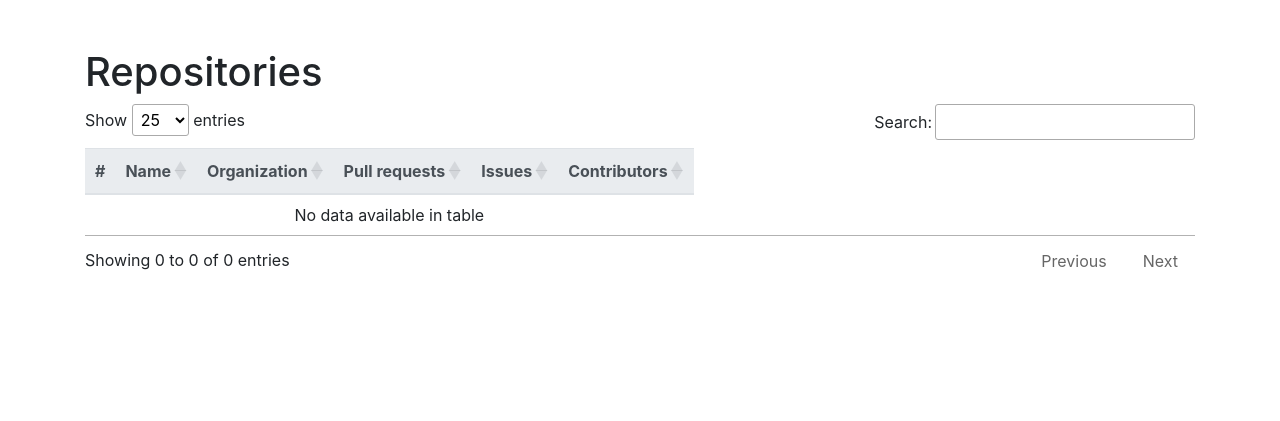
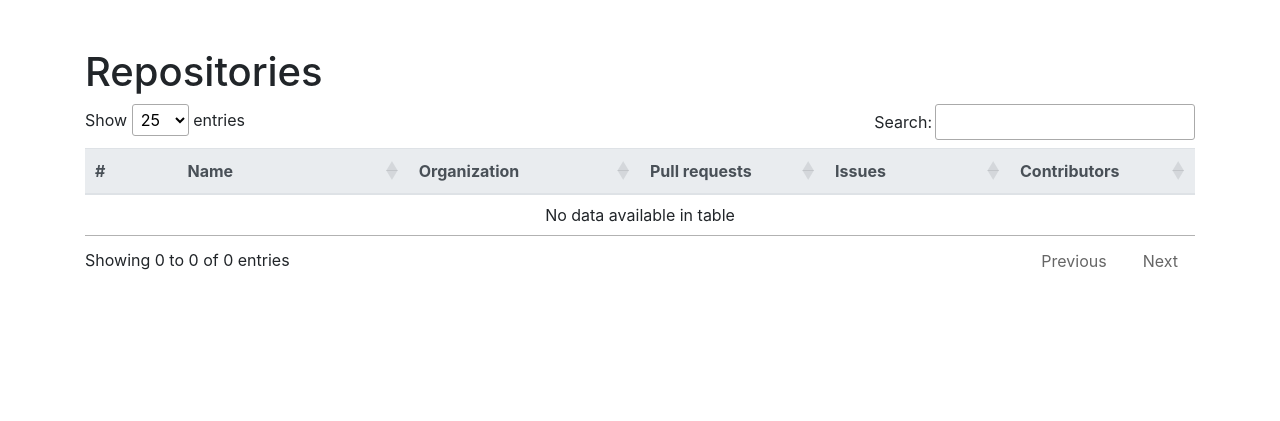
Before and after one commit to Hexlet/hexlet-friends, a Django app: page /repositories/ in a window 1280 px wide. Shown: the part 56-477 px from the top of the page. Run offline with Django 3.2, Linux system fonts and the light colour scheme; data that the repository does not hold is empty; parts of the project's set-up code (start-up, migrations or seed data) failed here and were passed over; some libraries are stand-ins or nearby versions.

Commit message:
Make tables more appealing

```diff
--- a/static/css/base.css
+++ b/static/css/base.css
@@ -4,6 +4,10 @@ html {
 
 th.repo-fullname {
   border-top: none;
+}
+
+table.dataTable, table.dataTable th, table.dataTable td {
+  box-sizing: border-box;
 }
 
 /* Sticky footer styles
--- a/templates/base.html
+++ b/templates/base.html
@@ -8,7 +8,7 @@
     <meta charset="utf-8">
     <meta name="viewport" content="width=device-width, initial-scale=1, shrink-to-fit=no">
     {% bootstrap_css %}
-    <link rel="stylesheet" href="https://cdn.datatables.net/1.10.20/css/jquery.dataTables.css">
+    <link rel="stylesheet" href="https://cdn.datatables.net/v/bs4/dt-1.10.20/datatables.min.css">
     <link rel="stylesheet" href="{% static 'css/base.css' %}">
     <title>{{ PROJECT_NAME }}</title>
   </head>
@@ -24,7 +24,7 @@
       {% include 'components/footer.html' %}
     </footer>
     {% bootstrap_javascript jquery='full' %}
-    <script src="https://cdn.datatables.net/1.10.20/js/jquery.dataTables.js"></script>
+    <script src="https://cdn.datatables.net/v/bs4/dt-1.10.20/datatables.min.js"></script>
     <script src="{% static 'js/scripts.js' %}"></script>
   </body>
 </html>
--- a/templates/contributor_details.html
+++ b/templates/contributor_details.html
@@ -25,7 +25,7 @@
               <th scope="col">{% trans "Commits" %}</th>
               <th scope="col">{% trans "Additions" %}</th>
               <th scope="col">{% trans "Deletions" %}</th>
-              <th scope="col">{% trans "Pull requests" %}</th>
+              <th scope="col" class="text-nowrap">{% trans "Pull requests" %}</th>
               <th scope="col">{% trans "Issues" %}</th>
               <th scope="col">{% trans "Comments" %}</th>
             </tr>
--- a/templates/contributors_list.html
+++ b/templates/contributors_list.html
@@ -10,7 +10,7 @@
     <th scope="col">{% trans "Commits" %}</th>
     <th scope="col">{% trans "Additions" %}</th>
     <th scope="col">{% trans "Deletions" %}</th>
-    <th scope="col">{% trans "Pull requests" %}</th>
+    <th scope="col" class="text-nowrap">{% trans "Pull requests" %}</th>
     <th scope="col">{% trans "Issues" %}</th>
     <th scope="col">{% trans "Comments" %}</th>
   </tr>
--- a/templates/list_as_table.html
+++ b/templates/list_as_table.html
@@ -4,7 +4,8 @@
 {% block content %}
   <h1>{% block header %}{% endblock %}</h1>
   {% block additional %}{% endblock %}
-  <table id="list" class="table table-responsive table-hover">
+  <div class="table-responsive">
+    <table id="list" class="table table-hover">
       <thead class="thead-light">
         {% block thead %}{% endblock %}
       </thead>
@@ -12,4 +13,5 @@
         {% block tbody %}{% endblock %}
       </tbody>
     </table>
+  </div>
 {% endblock content %}
--- a/templates/repositories_list.html
+++ b/templates/repositories_list.html
@@ -3,28 +3,28 @@
 
 {% block header %}{% trans "Repositories" %}{% endblock %}
 {% block thead %}
-  <tr>
-    <th scope="col">#</th>
-    <th scope="col">{% trans "Name" %}</th>
-    <th scope="col">{% trans "Organization" %}</th>
-    <th scope="col">{% trans "Pull requests" %}</th>
-    <th scope="col">{% trans "Issues" %}</th>
-    <th scope="col">{% trans "Contributors" %}</th>
+  <tr class="d-flex">
+    <th scope="col" class="col-1">#</th>
+    <th scope="col" class="col">{% trans "Name" %}</th>
+    <th scope="col" class="col">{% trans "Organization" %}</th>
+    <th scope="col" class="col-2 text-nowrap">{% trans "Pull requests" %}</th>
+    <th scope="col" class="col-2">{% trans "Issues" %}</th>
+    <th scope="col" class="col-2">{% trans "Contributors" %}</th>
   </tr>
 {% endblock thead %}
 {% block tbody %}
   {% for repository in repositories_list %}
-    <tr>
-      <th scope="row"></th>
-      <td>
+    <tr class="d-flex">
+      <th scope="row" class="col-1"></th>
+      <td class="col">
         <a href="{{ repository.get_absolute_url }}">
           {{ repository.name }}
         </a>
       </td>
-      <td>{{ repository.organization.name }}</td>
-      <td>{{ repository.pull_requests }}</td>
-      <td>{{ repository.issues }}</td>
-      <td>{{ repository.contributors_count }}</td>
+      <td class="col">{{ repository.organization.name }}</td>
+      <td class="col-2">{{ repository.pull_requests }}</td>
+      <td class="col-2">{{ repository.issues }}</td>
+      <td class="col-2">{{ repository.contributors_count }}</td>
     </tr>
   {% endfor %}
 {% endblock tbody %}
--- a/templates/repository_details.html
+++ b/templates/repository_details.html
@@ -19,7 +19,7 @@
     <th scope="col">{% trans "Commits" %}</th>
     <th scope="col">{% trans "Additions" %}</th>
     <th scope="col">{% trans "Deletions" %}</th>
-    <th scope="col">{% trans "Pull requests" %}</th>
+    <th scope="col" class="text-nowrap">{% trans "Pull requests" %}</th>
     <th scope="col">{% trans "Issues" %}</th>
     <th scope="col">{% trans "Comments" %}</th>
   </tr>
```
Also changed, not shown: templates/organization_details.html (+12 -12 lines), templates/organizations_list.html (+8 -8 lines). Lines whose indentation alone changed are shown as unchanged.
